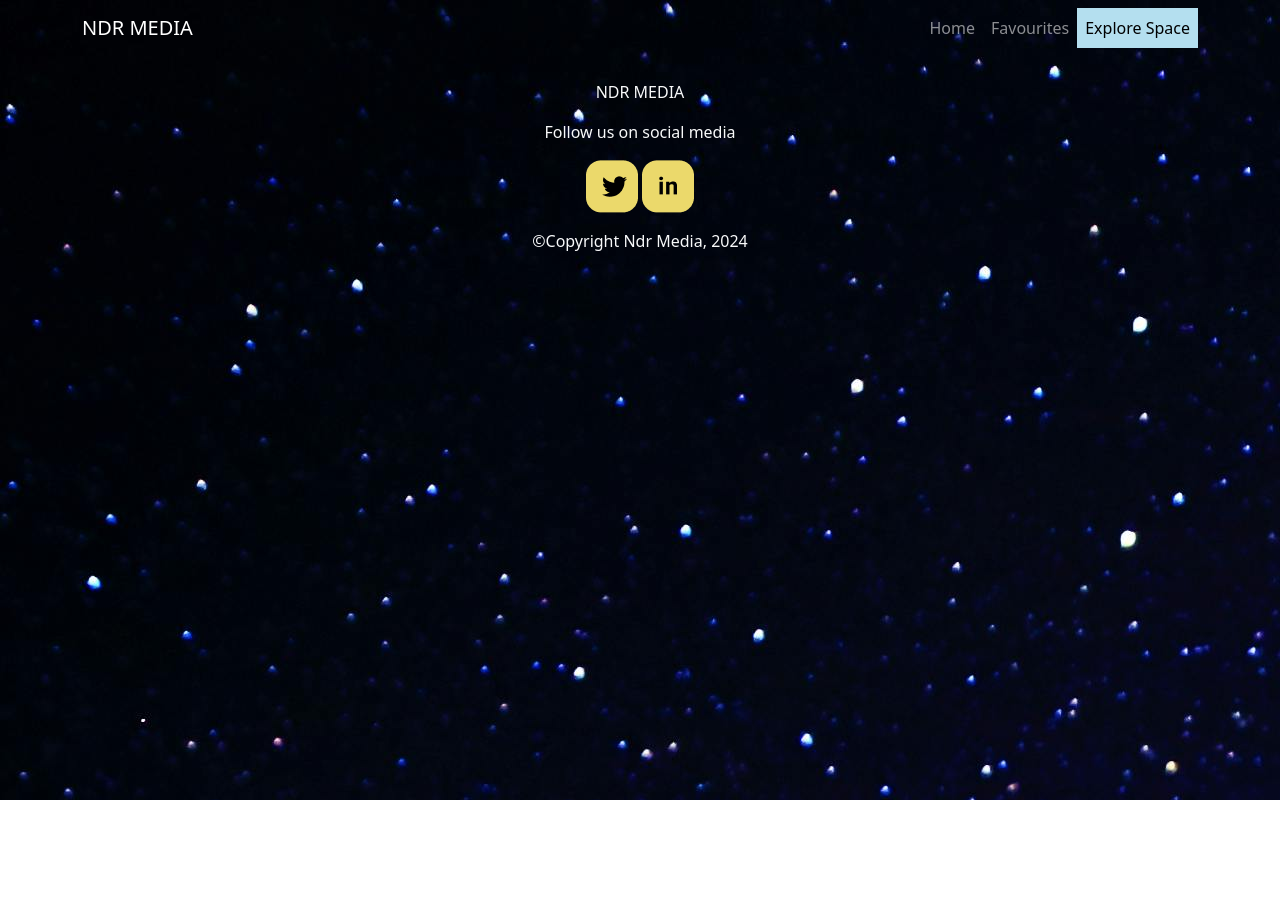
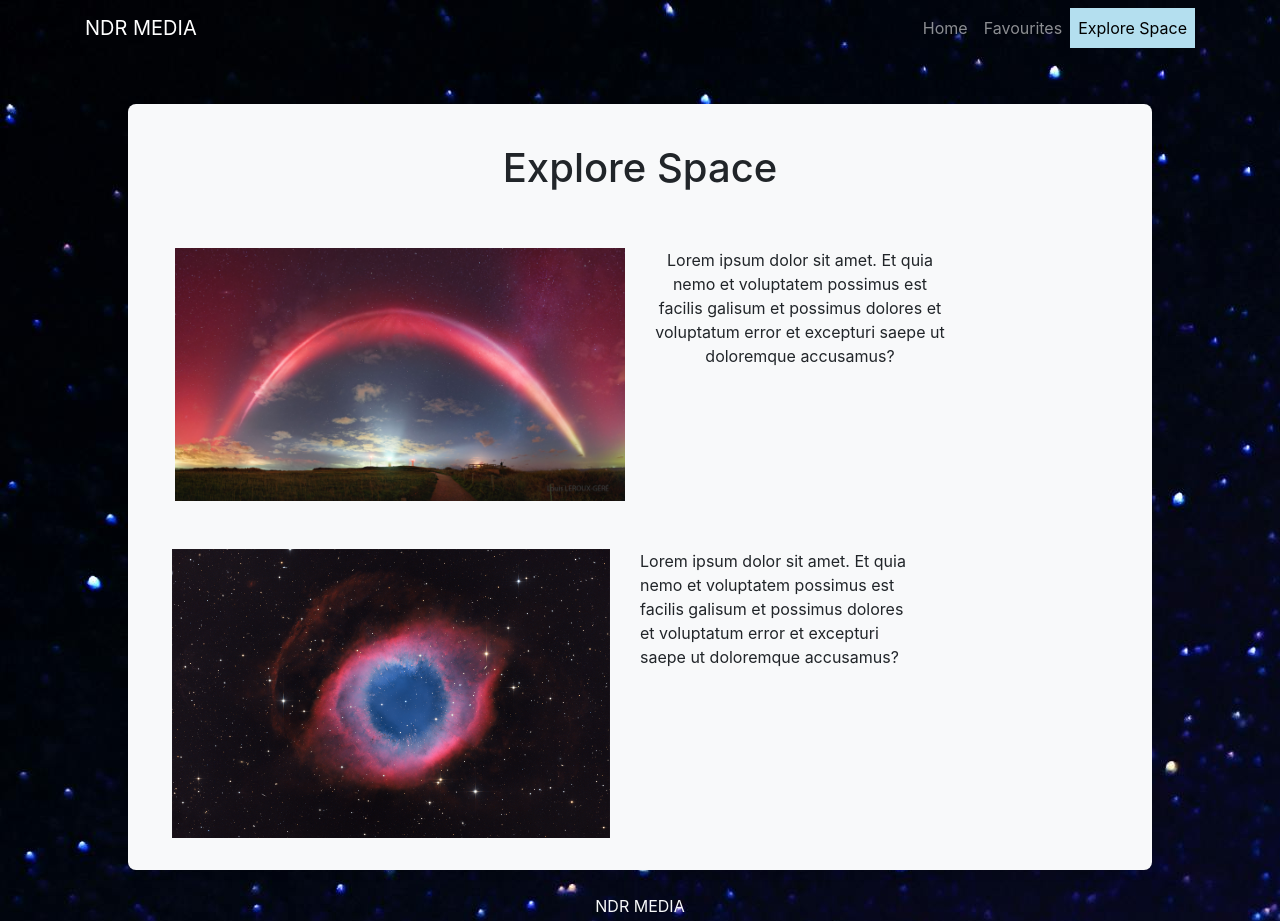
Before and after one commit to Parlakyigit/mtm6302-capstone-parlakyigit, a plain HTML site: page explorespace.html in a window 1280 px wide. Shown: the top 921 px of the page. Before the commit the page ends 800 px from the top, so only its background shows below. Drawn offline with nearby package versions, Linux system fonts and the light colour scheme.

Commit message:
Completes the assignment

```diff
--- a/css/explorespace.css
+++ b/css/explorespace.css
@@ -0,0 +1,37 @@
+:root {
+    --bs-primary: #b4dfef;
+    --bs-primary-rgb: 180, 223, 239;
+    /* --bs-primary-rgb: 255, 255, 255; */
+    --bs-secondary: #031d44;
+    --bs-secondary-rgb: 3, 29, 68;
+    /* --bs-secondary-rgb: 180, 223, 239; */
+    --bs-dark: #000;
+    --bs-dark-rgb: 0, 0, 0;
+  }
+
+  .navbar-nav.nav-link {
+    background-color: var(--bs-secondary-rgb);
+    color: var(--bs-primary);
+  }
+  .navbar-nav .nav-item .active,
+  .navbar-nav
+    .nav-link:hover
+    .navbar-nav
+    .nav-link:focus
+    .navbar-nav
+    .nav-link:active {
+    background-color: var(--bs-primary);
+    color: var(--bs-dark);
+  }
+
+
+
+/*  container with reduced size */
+.bigcontainer {
+    background-color: #fff;
+    padding: 2rem;
+    border-radius: 8px;
+    box-shadow: 0 4px 8px rgba(0, 0, 0, 0.1);
+    max-width: 80%; /* Adjust width to make the white box smaller */
+    margin: 0 auto;
+  }
--- a/css/favourites.css
+++ b/css/favourites.css
@@ -0,0 +1,26 @@
+:root {
+    --bs-primary: #b4dfef;
+    --bs-primary-rgb: 180, 223, 239;
+    /* --bs-primary-rgb: 255, 255, 255; */
+    --bs-secondary: #031d44;
+    --bs-secondary-rgb: 3, 29, 68;
+    /* --bs-secondary-rgb: 180, 223, 239; */
+    --bs-dark: #000;
+    --bs-dark-rgb: 0, 0, 0;
+  }
+
+  .navbar-nav.nav-link {
+    background-color: var(--bs-secondary-rgb);
+    color: var(--bs-primary);
+  }
+
+  .navbar-nav .nav-item .active,
+  .navbar-nav
+    .nav-link:hover
+    .navbar-nav
+    .nav-link:focus
+    .navbar-nav
+    .nav-link:active {
+    background-color: var(--bs-primary);
+    color: var(--bs-dark);
+  }
--- a/css/style.css
+++ b/css/style.css
@@ -24,24 +24,11 @@
     color: var(--bs-dark);
   }
 
-  /* a {
-    color: inherit;
-  } */
-  .bg-body-tertiary {
-    --bs-bg-opacity: 1;
-    background-color: rgba(
-      var(--bs-secondary-rgb),
-      var(--bs-bg-opacity)
-    ) !important;
-  }
 
 
 
-
-
-
-/*body {
-  font-family: Arial, sans-serif;
+body {
+  font-family:Roboto, sans-serif;
 }
 
 
@@ -53,36 +40,7 @@ h2,
 h4 {
   font-weight: bold;
 }
-.content-container {
-  background-color: #fff;
-  padding: 20px;
-  box-shadow: 0px 4px 8px rgba(0, 0, 0, 0.1);
-}
-.calendar-container {
-  padding-top: 20px;
-}
-.calendar-header h4 {
-  display: inline-block;
-  font-weight: bold;
-}
-.calendar-header .arrow {
-  cursor: pointer;
-  font-size: 1.5rem;
-  color: #007bff;
-}
-
-.table th,
-.table td {
-  padding: 8px;
-  vertical-align: middle;
-}
-
-.btn-primary {
-  background-color: #007bff;
-  border-color: #007bff;
-}
-
 
 .text-muted {
   font-size: 0.9rem;
-}*/
+}
--- a/explorespace.html
+++ b/explorespace.html
@@ -16,8 +16,12 @@
       rel="stylesheet"
       href="https://cdn.jsdelivr.net/npm/bootstrap-icons@1.11.3/font/bootstrap-icons.min.css"
     />
+     <!--  Roboto from Google Fonts -->
+  <link href="https://fonts.googleapis.com/css2?family=Roboto:wght@400;700&display=swap" rel="stylesheet">
+  <link href="https://stackpath.bootstrapcdn.com/bootstrap/4.5.2/css/bootstrap.min.css" rel="stylesheet">
+
     <!-- Custom CSS -->
-    <link rel="stylesheet" href="./css/style.css" />
+    <link rel="stylesheet" href="./css/explorespace.css" />
   </head>
   <body class= "image" style="background-image:url('./images/background.jpg') ;">
     <header>
@@ -58,14 +62,38 @@
         </div>
       </nav>
     </header>
-
-
-
-
-
-
-
-
+    <!--content-->
+    <div class=" bigcontainer row g-2 bg-light mt-5 ">
+        <!-- <div class="container text-center"> -->
+        <h1 class="text-center bg-light">Explore Space</h1>
+    <div class="container text-center bg-light ">
+        <div class="row mt-5">
+          <div class="col-12 col-md-6">
+            <picture>
+                <source srcset="./images/apod1-1024_x_575.jpeg" media="(min-width: 1200px)">
+                <source srcset="./images/apod1-768_x_431.jpeg" media="(min-width: 600px)">
+                <img src="./images/apod1.jpeg" class="img-fluid w-100" alt="apod image">
+          </div>
+          <div class="col-12 col-md-4 order-md-last">
+            <p class="card-text">Lorem ipsum dolor sit amet. Et quia nemo et voluptatem possimus est
+                facilis galisum et possimus dolores et voluptatum error et excepturi
+                saepe ut doloremque accusamus? </p>
+          </div>
+        </div></div>
+    <!--second image-->
+    <div class="row mt-5">
+        <div class="col-12 col-md-6">
+          <picture>
+              <source srcset="./images/apod2-768_x_508.png" media="(min-width: 1200px)">
+              <source srcset="./images/apod2-350_x_231.png" media="(min-width: 600px)">
+              <img src="./images/apod2.png" class="img-fluid w-100" alt="apod image"></picture>
+        </div>
+        <div class="col-12 col-md-4 order-md-last">
+          <p class="card-text">Lorem ipsum dolor sit amet. Et quia nemo et voluptatem possimus est
+              facilis galisum et possimus dolores et voluptatum error et excepturi
+              saepe ut doloremque accusamus? </p>
+        </div>
+      </div></div>
     <!-- footer -->
     <footer class=" text-center">
         <div class="container-xl pt-4 pb-2 text-light">
@@ -73,7 +101,7 @@
           <p>Follow us on social media</p>
           <div class="text-center">
             <img src="./images/Group-3.png" class="rounded" alt="tweeter icon" />
-            <img src="./images/Group-4.png" class="rounded" alt="linkedin icon" />
+            <img src="./images/Group-4.png" class="rounded" alt="linkedin icon" /></picture>
           </div>
           <p class="mt-3">&copy;Copyright Ndr Media, 2024</p>
         </div>
```
Also changed, not shown: favourites.html (+24 -26 lines), index.html (+9 -3 lines), images/apod2-1024_x_678.png (renamed from images/apod2 -1024_x_678.png), images/apod2-350_x_231.png (renamed from images/apod2 -350_x_231.png), images/apod2-768_x_508.png (renamed from images/apod2 -768_x_508.png), 1 other file.
